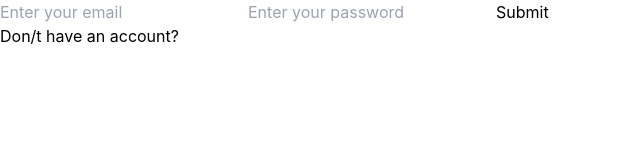
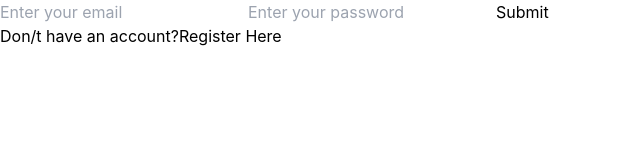
Before and after one commit to marcuss346/mojoblak_frontend, a React (Create React App) app: page /login in a window 1280 px wide. Shown: the top 160 px of the page, without its empty margins (0-640 px from the left). Built offline with nearby package versions, Linux system fonts and the light colour scheme.

Commit message:
added file deletion

```diff
--- a/src/components/listFile.jsx
+++ b/src/components/listFile.jsx
@@ -32,9 +32,19 @@ export function Lists(props) {
 
     }
 
+    function deleteFile() {
+        axios.post('http://localhost:3011/delete', { data: { path: props.path } })
+            .then((response) => {
+                console.log(response);
+            }).catch((err) => {
+                console.error(err);
+            })
+    }
+
 
     return (<>
         <p >To je ena od datotek, {props.name}</p>
         <button onClick={downloadFile}>DOWNLOAD</button>
+        <button onClick={deleteFile}>DELETE</button>
     </>);
 }
--- a/src/pages/dashboard.jsx
+++ b/src/pages/dashboard.jsx
@@ -6,14 +6,14 @@ import { useNavigate } from 'react-router-dom';
 import { UploadFile } from '../components/uploadFile';
 import { Lists } from '../components/listFile';
 
-function Dashboard(e) {
-    //e.preventDefault();
+function Dashboard() {
     const [name, setName] = useState();
     const [files, setFiles] = useState([]);
     const navigate = useNavigate();
     const Token = localStorage.getItem('Token');
 
     console.log(Token);
+
 
     useEffect(() => {
         if (!Token) {
--- a/src/pages/frontPage.jsx
+++ b/src/pages/frontPage.jsx
@@ -4,7 +4,7 @@ function FrontPage() {
     const navigate = useNavigate();
 
     function tologin() {
-        navigate('/login');
+        navigate('/dashboard');
     }
     return (
         <>
--- a/src/pages/login.jsx
+++ b/src/pages/login.jsx
@@ -5,6 +5,9 @@ import { setCookie } from '../contexts/cookies'
 
 function Login() {
     const navigate = useNavigate();
+
+
+
 
     function HandleLogin(e) {
         e.preventDefault();
@@ -35,6 +38,7 @@ function Login() {
 
     return (
         <>
+            <div className="">
                 <form onSubmit={HandleLogin}>
                     <input type="text" id="name" name="email" placeholder="Enter your email"></input>
                     <input type="password" id="password" name="password" placeholder="Enter your password"></input>
@@ -42,8 +46,10 @@ function Login() {
                 </form>
 
                 <p>
-                <Link to="/register">Don/t have an account?</Link>
+                    Don/t have an account?
+                    <Link to="/register">Register Here</Link>
                 </p>
+            </div>
         </>
     );
 }
```
Lines whose indentation alone changed are shown as unchanged.
